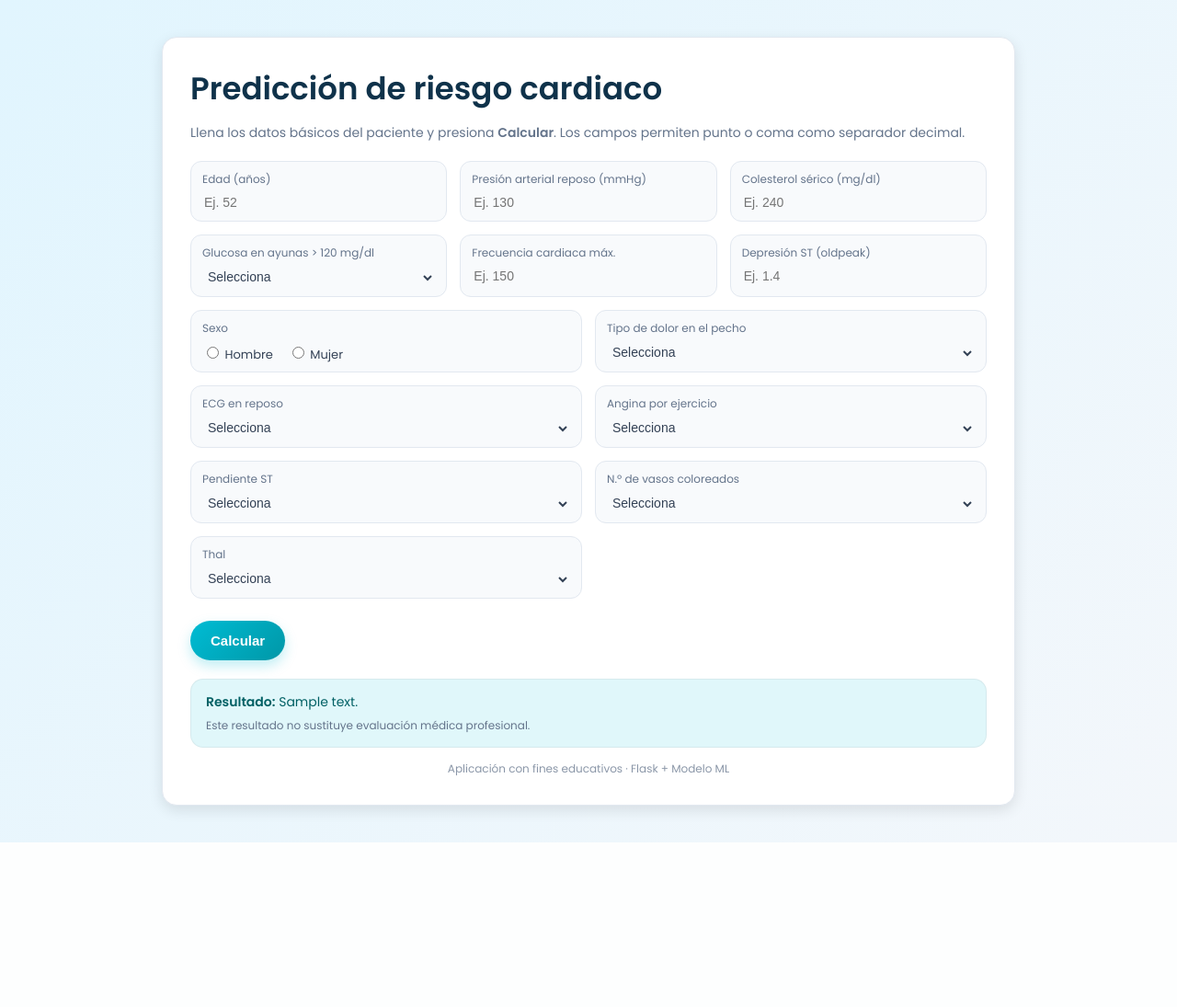
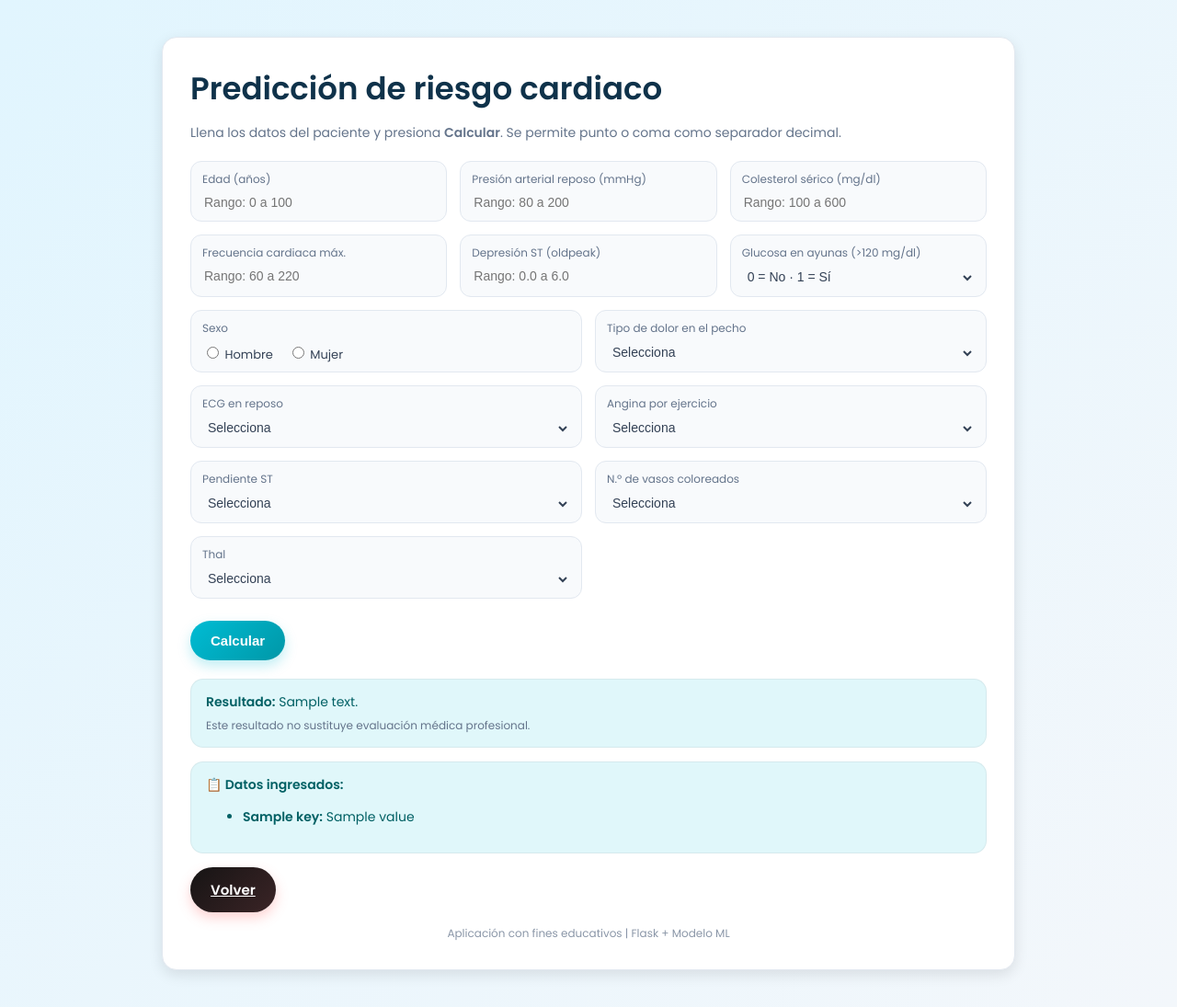
Before and after one commit to joseyhd/heartapp, a Flask app: template templates/index.html in a window 1280 px wide. Shown: the whole page at 92% size. Before the commit the page ends 916 px from the top, so only its background shows below. Run offline with Flask 3, Linux system fonts and the light colour scheme; the template is opened without the code that fills it: most values are stand-ins (such as "Sample title", 1, 10 or a date in 2020); parts of the project's set-up code (start-up, migrations or seed data) failed here and were passed over.

Commit message:
actualización de modelo

```diff
--- a/app.py
+++ b/app.py
@@ -2,15 +2,16 @@ from flask import Flask, render_template, request
 import joblib
 import numpy as np
 import os
+import pandas as pd  # IMPORTANTE: para crear DataFrame
 
 app = Flask(__name__)
 
-# Cargar modelo entrenado
-MODEL_PATH = os.path.join("model", "heart_disease_model.pkl")
+# Cargar modelo (Pipeline completo)
+MODEL_PATH = os.path.join("model", "heart_disease_rfmodel.pkl")
 model = joblib.load(MODEL_PATH)
 
-# Guardamos los nombres de columnas EXACTOS que el modelo espera
-FEATURE_NAMES = list(getattr(model, "feature_names_in_", []))
+# Obtener nombres esperados
+FEATURE_NAMES = list(getattr(model, "feature_names_in_", model.feature_names_in_))
 N_FEATS = len(FEATURE_NAMES)
 
 def parse_float(value: str) -> float:
@@ -32,116 +33,80 @@ def predict():
     try:
         form = request.form
 
-        # 1) Leer campos "bonitos" del formulario
+        # 1) Leer campos numéricos
         edad     = parse_float(form.get("edad", ""))
         trestbps = parse_float(form.get("trestbps", ""))
         chol     = parse_float(form.get("chol", ""))
-        fbs      = form.get("fbs")          # "0" o "1"
         thalach  = parse_float(form.get("thalach", ""))
         oldpeak  = parse_float(form.get("oldpeak", ""))
 
-        sexo     = form.get("sexo")         # "male" o "female"
-        cp       = form.get("cp")           # ej. "typical angina"
-        restecg  = form.get("restecg")      # "0","1","2"
-        exang    = form.get("exang")        # "0","1"
-        slope    = form.get("slope")        # "1","2","3"
-        ca       = form.get("ca")           # "0.0","1.0","2.0","3.0"
-        thal     = form.get("thal")         # "3.0","6.0","7.0"
+        # 2) Convertir categóricos
+        sexo     = form.get("sexo")
+        cp       = form.get("cp")
+        fbs      = form.get("fbs")
+        restecg  = form.get("restecg")
+        exang    = form.get("exang")
+        slope    = form.get("slope")
+        ca       = form.get("ca")
+        thal     = form.get("thal")
 
-        # Validación rápida
+        # Resumen para mostrar en pantalla
+        resumen_datos = {
+            "Edad": edad,
+            "Presión arterial (mmHg)": trestbps,
+            "Colesterol (mg/dl)": chol,
+            "Frecuencia cardíaca máx.": thalach,
+            "Depresión ST (oldpeak)": oldpeak,
+            "Sexo": sexo,
+            "Tipo de dolor en pecho": cp,
+            "Glucosa ayunas >120": fbs,
+            "ECG reposo": restecg,
+            "Angina por ejercicio": exang,
+            "Pendiente ST": slope,
+            "N° vasos coloreados": ca,
+            "Thal": thal
+        }
+
+        # Validación
         if None in [sexo, cp, restecg, exang, slope, ca, thal, fbs]:
             raise ValueError("Faltan campos por llenar")
 
-        # 2) Construir un diccionario de características internas
-        #    (todas las columnas que el modelo espera)
-        feats = {}
-
-        for fname in FEATURE_NAMES:
-            # Continuas directas
-            if fname in ("age", "edad"):
-                feats[fname] = edad
-            elif fname in ("trestbps", "resting_blood_pressure"):
-                feats[fname] = trestbps
-            elif fname in ("chol", "cholesterol"):
-                feats[fname] = chol
-            elif fname in ("thalach", "max_heart_rate"):
-                feats[fname] = thalach
-            elif fname == "oldpeak":
-                feats[fname] = oldpeak
-            elif fname in ("fbs", "fasting_blood_sugar"):
-                feats[fname] = float(fbs)
-
-            # One-hot de sexo: sex_female, sex_male
-            elif fname.startswith("sex_"):
-                suffix = fname.split("_", 1)[1]  # "male" / "female"
-                feats[fname] = 1.0 if sexo == suffix else 0.0
-
-            # One-hot de tipo de dolor: cp_xxx
-            elif fname.startswith("cp_"):
-                # valores del select cp coinciden con el sufijo ("typical angina", etc.)
-                feats[fname] = 1.0 if fname == f"cp_{cp}" else 0.0
-
-            # One-hot de ECG en reposo
-            elif fname.startswith("restecg_"):
-                feats[fname] = 1.0 if fname == f"restecg_{restecg}" else 0.0
-
-            # One-hot de angina por ejercicio
-            elif fname.startswith("exang_"):
-                feats[fname] = 1.0 if fname == f"exang_{exang}" else 0.0
-
-            # One-hot de pendiente ST
-            elif fname.startswith("slope_"):
-                feats[fname] = 1.0 if fname == f"slope_{slope}" else 0.0
-
-            # One-hot de número de vasos
-            elif fname.startswith("ca_"):
-                feats[fname] = 1.0 if fname == f"ca_{ca}" else 0.0
-
-            # One-hot de Thal
-            elif fname.startswith("thal_"):
-                feats[fname] = 1.0 if fname == f"thal_{thal}" else 0.0
-
-            # Cualquier columna rara la dejamos en 0
-            else:
-                feats[fname] = 0.0
-
-        # 3) Convertir al vector en el orden correcto
-        x_vector = np.array([[feats[f] for f in FEATURE_NAMES]])
+        # 3) Crear DataFrame
+        input_df = pd.DataFrame([{
+            "age": edad, "sex": sexo, "cp": cp, "trestbps": trestbps, "chol": chol,
+            "fbs": fbs, "restecg": restecg, "thalach": thalach, "exang": exang,
+            "oldpeak": oldpeak, "slope": slope, "ca": ca, "thal": thal
+        }])
 
         # 4) Predicción
-        y = int(model.predict(x_vector)[0])
-        proba = None
-        if hasattr(model, "predict_proba"):
-            proba = float(model.predict_proba(x_vector)[0][y])
+        y_pred = int(model.predict(input_df)[0])
+        proba = model.predict_proba(input_df)[0][y_pred] if hasattr(model, "predict_proba") else None
 
-        msg = "Tiene riesgo de enfermedad cardiaca" if y == 1 else "No tiene riesgo de enfermedad cardiaca"
+        msg = ("Tiene riesgo de enfermedad cardiaca, acuda a un médico a la brevedad"
+               if y_pred == 0 else
+               "No hay evidencia suficiente para determinar riesgo cardíaco significativo, consulte a su médico")
+
         if proba is not None:
             msg += f" (confianza: {proba:.1%})"
 
-        return render_template(
-            "index.html",
-            n_features=N_FEATS,
-            prediction_text=msg,
-            error_text=None,
-            last_values=form
-        )
+        return render_template("index.html",
+                               prediction_text=msg,
+                               resumen=resumen_datos,
+                               error_text=None,
+                               last_values=form)
 
-    except ValueError as e:
-        return render_template(
-            "index.html",
-            n_features=N_FEATS,
-            prediction_text=None,
-            error_text="Ingresa números válidos en todos los campos numéricos.",
-            last_values=request.form
-        )
+    except ValueError:
+        return render_template("index.html",
+                               prediction_text=None,
+                               resumen=None,
+                               error_text="Ingresa valores numéricos válidos.",
+                               last_values=request.form)
+
     except Exception as e:
-        return render_template(
-            "index.html",
-            n_features=N_FEATS,
-            prediction_text=None,
-            error_text=f"Ocurrió un error: {e}",
-            last_values=request.form
-        )
-
+        return render_template("index.html",
+                               prediction_text=None,
+                               resumen=None,
+                               error_text=f"Error interno: {e}",
+                               last_values=request.form)
 if __name__ == "__main__":
     app.run(debug=True)
--- a/templates/index.html
+++ b/templates/index.html
@@ -83,6 +83,16 @@
       margin-top:20px;border-radius:14px;padding:14px 16px;font-size:14px;
       border:1px solid rgba(0,0,0,0.05);
     }
+    .btn-volver {
+      background: linear-gradient(135deg, #161414, #3b2426);
+      box-shadow: 0 6px 14px rgba(255, 107, 107, 0.3);
+    }
+    .btn-volver:hover {
+      transform: translateY(-2px) scale(1.02);
+    }
+    .btn-volver:active {
+      transform: scale(.98);
+    }
     .result{background:#e0f7fa;color:#006064;}
     .error{background:#ffebee;color:#c62828;}
     .helper{margin-top:6px;font-size:12px;color:var(--muted);}
@@ -95,8 +105,8 @@
     <div class="card">
       <h1>Predicción de riesgo cardiaco</h1>
       <p class="sub">
-        Llena los datos básicos del paciente y presiona <b>Calcular</b>.
-        Los campos permiten punto o coma como separador decimal.
+        Llena los datos del paciente y presiona <b>Calcular</b>.
+        Se permite punto o coma como separador decimal.
       </p>
 
       <form action="/predict" method="post" novalidate>
@@ -104,44 +114,44 @@
           <!-- Campos numéricos -->
           <div class="field field--third">
             <span class="label">Edad (años)</span>
-            <input type="text" name="edad" placeholder="Ej. 52"
+            <input type="text" name="edad" placeholder="Rango: 0 a 100"
               value="{{ (last_values or {}).get('edad','') }}" required>
           </div>
 
           <div class="field field--third">
             <span class="label">Presión arterial reposo (mmHg)</span>
-            <input type="text" name="trestbps" placeholder="Ej. 130"
+            <input type="text" name="trestbps" placeholder="Rango: 80 a 200"
               value="{{ (last_values or {}).get('trestbps','') }}" required>
           </div>
 
           <div class="field field--third">
             <span class="label">Colesterol sérico (mg/dl)</span>
-            <input type="text" name="chol" placeholder="Ej. 240"
+            <input type="text" name="chol" placeholder="Rango: 100 a 600"
               value="{{ (last_values or {}).get('chol','') }}" required>
           </div>
 
           <div class="field field--third">
-            <span class="label">Glucosa en ayunas &gt; 120 mg/dl</span>
+            <span class="label">Frecuencia cardiaca máx.</span>
+            <input type="text" name="thalach" placeholder="Rango: 60 a 220"
+              value="{{ (last_values or {}).get('thalach','') }}" required>
+          </div>
+
+          <div class="field field--third">
+            <span class="label">Depresión ST (oldpeak)</span>
+            <input type="text" name="oldpeak" placeholder="Rango: 0.0 a 6.0"
+              value="{{ (last_values or {}).get('oldpeak','') }}" required>
+          </div>
+
+          <div class="field field--third">
+            <span class="label">Glucosa en ayunas (>120 mg/dl)</span>
             <select name="fbs" required>
-              <option value="" disabled selected hidden>Selecciona</option>
+              <option value="" disabled selected hidden>0 = No · 1 = Sí</option>
               <option value="1" {% if (last_values or {}).get('fbs') == '1' %}selected{% endif %}>Sí</option>
               <option value="0" {% if (last_values or {}).get('fbs') == '0' %}selected{% endif %}>No</option>
             </select>
           </div>
 
-          <div class="field field--third">
-            <span class="label">Frecuencia cardiaca máx.</span>
-            <input type="text" name="thalach" placeholder="Ej. 150"
-              value="{{ (last_values or {}).get('thalach','') }}" required>
-          </div>
-
-          <div class="field field--third">
-            <span class="label">Depresión ST (oldpeak)</span>
-            <input type="text" name="oldpeak" placeholder="Ej. 1.4"
-              value="{{ (last_values or {}).get('oldpeak','') }}" required>
-          </div>
-
-          <!-- Campo sexo -->
+          <!-- Campos categóricos -->
           <div class="field field--half">
             <span class="label">Sexo</span>
             <div class="radios">
@@ -152,26 +162,24 @@
             </div>
           </div>
 
-          <!-- Campo tipo de dolor -->
           <div class="field field--half">
             <span class="label">Tipo de dolor en el pecho</span>
             <select name="cp" required>
               <option value="" disabled selected hidden>Selecciona</option>
-              <option value="typical angina" {% if (last_values or {}).get('cp') == 'typical angina' %}selected{% endif %}>Angina típica</option>
-              <option value="atypical angina" {% if (last_values or {}).get('cp') == 'atypical angina' %}selected{% endif %}>Angina atípica</option>
-              <option value="non-anginal pain" {% if (last_values or {}).get('cp') == 'non-anginal pain' %}selected{% endif %}>Dolor no anginoso</option>
-              <option value="asymptomatic" {% if (last_values or {}).get('cp') == 'asymptomatic' %}selected{% endif %}>Asintomático</option>
+              <option value="typical angina">Angina típica</option>
+              <option value="atypical angina">Angina atípica</option>
+              <option value="non-anginal pain">Dolor no anginoso</option>
+              <option value="asymptomatic">Asintomático</option>
             </select>
           </div>
 
-          <!-- Resto de selects -->
           <div class="field field--half">
             <span class="label">ECG en reposo</span>
             <select name="restecg" required>
               <option value="" disabled selected hidden>Selecciona</option>
-              <option value="0" {% if (last_values or {}).get('restecg') == '0' %}selected{% endif %}>Normal</option>
-              <option value="1" {% if (last_values or {}).get('restecg') == '1' %}selected{% endif %}>ST-T alterado</option>
-              <option value="2" {% if (last_values or {}).get('restecg') == '2' %}selected{% endif %}>Hipertrofia</option>
+              <option value="0">Normal</option>
+              <option value="1">ST-T alterado</option>
+              <option value="2">Hipertrofia</option>
             </select>
           </div>
 
@@ -179,8 +187,8 @@
             <span class="label">Angina por ejercicio</span>
             <select name="exang" required>
               <option value="" disabled selected hidden>Selecciona</option>
-              <option value="1" {% if (last_values or {}).get('exang') == '1' %}selected{% endif %}>Sí</option>
-              <option value="0" {% if (last_values or {}).get('exang') == '0' %}selected{% endif %}>No</option>
+              <option value="1">Sí</option>
+              <option value="0">No</option>
             </select>
           </div>
 
@@ -188,9 +196,9 @@
             <span class="label">Pendiente ST</span>
             <select name="slope" required>
               <option value="" disabled selected hidden>Selecciona</option>
-              <option value="1" {% if (last_values or {}).get('slope') == '1' %}selected{% endif %}>Ascendente</option>
-              <option value="2" {% if (last_values or {}).get('slope') == '2' %}selected{% endif %}>Plana</option>
-              <option value="3" {% if (last_values or {}).get('slope') == '3' %}selected{% endif %}>Descendente</option>
+              <option value="1">Ascendente</option>
+              <option value="2">Plana</option>
+              <option value="3">Descendente</option>
             </select>
           </div>
 
@@ -198,9 +206,10 @@
             <span class="label">N.º de vasos coloreados</span>
             <select name="ca" required>
               <option value="" disabled selected hidden>Selecciona</option>
-              {% for v in ['0.0','1.0','2.0','3.0'] %}
-                <option value="{{ v }}" {% if (last_values or {}).get('ca') == v %}selected{% endif %}>{{ v[0] }}</option>
-              {% endfor %}
+              <option value="0.0">0</option>
+              <option value="1.0">1</option>
+              <option value="2.0">2</option>
+              <option value="3.0">3</option>
             </select>
           </div>
 
@@ -208,9 +217,9 @@
             <span class="label">Thal</span>
             <select name="thal" required>
               <option value="" disabled selected hidden>Selecciona</option>
-              <option value="3.0" {% if (last_values or {}).get('thal') == '3.0' %}selected{% endif %}>Normal</option>
-              <option value="6.0" {% if (last_values or {}).get('thal') == '6.0' %}selected{% endif %}>Defecto fijo</option>
-              <option value="7.0" {% if (last_values or {}).get('thal') == '7.0' %}selected{% endif %}>Defecto reversible</option>
+              <option value="3.0">Normal</option>
+              <option value="6.0">Defecto fijo</option>
+              <option value="7.0">Defecto reversible</option>
             </select>
           </div>
         </div>
@@ -224,7 +233,23 @@
           <strong>Resultado:</strong> {{ prediction_text }}
           <div class="helper">Este resultado no sustituye evaluación médica profesional.</div>
         </div>
+        {% if resumen %}
+          <div class="result" style="margin-top:15px;">
+            <strong>📋 Datos ingresados:</strong>
+            <ul>
+              {% for key, value in resumen.items() %}
+                <li><b>{{ key }}:</b> {{ value }}</li>
+              {% endfor %}
+            </ul>
+          </div>
+
         {% endif %}
+        <div class="actions" style="margin-top:15px;">
+          <a href="/" class="btn btn-secondary btn-volver">Volver</a>
+        </div>
+
+        {% endif %}
+
 
         {% if error_text %}
         <div class="error">
@@ -233,8 +258,10 @@
         {% endif %}
       </form>
 
+
+
       <div class="footer">
-        Aplicación con fines educativos · Flask + Modelo ML
+        Aplicación con fines educativos | Flask + Modelo ML
       </div>
     </div>
   </div>
```
Also changed, not shown: 3 other files.
